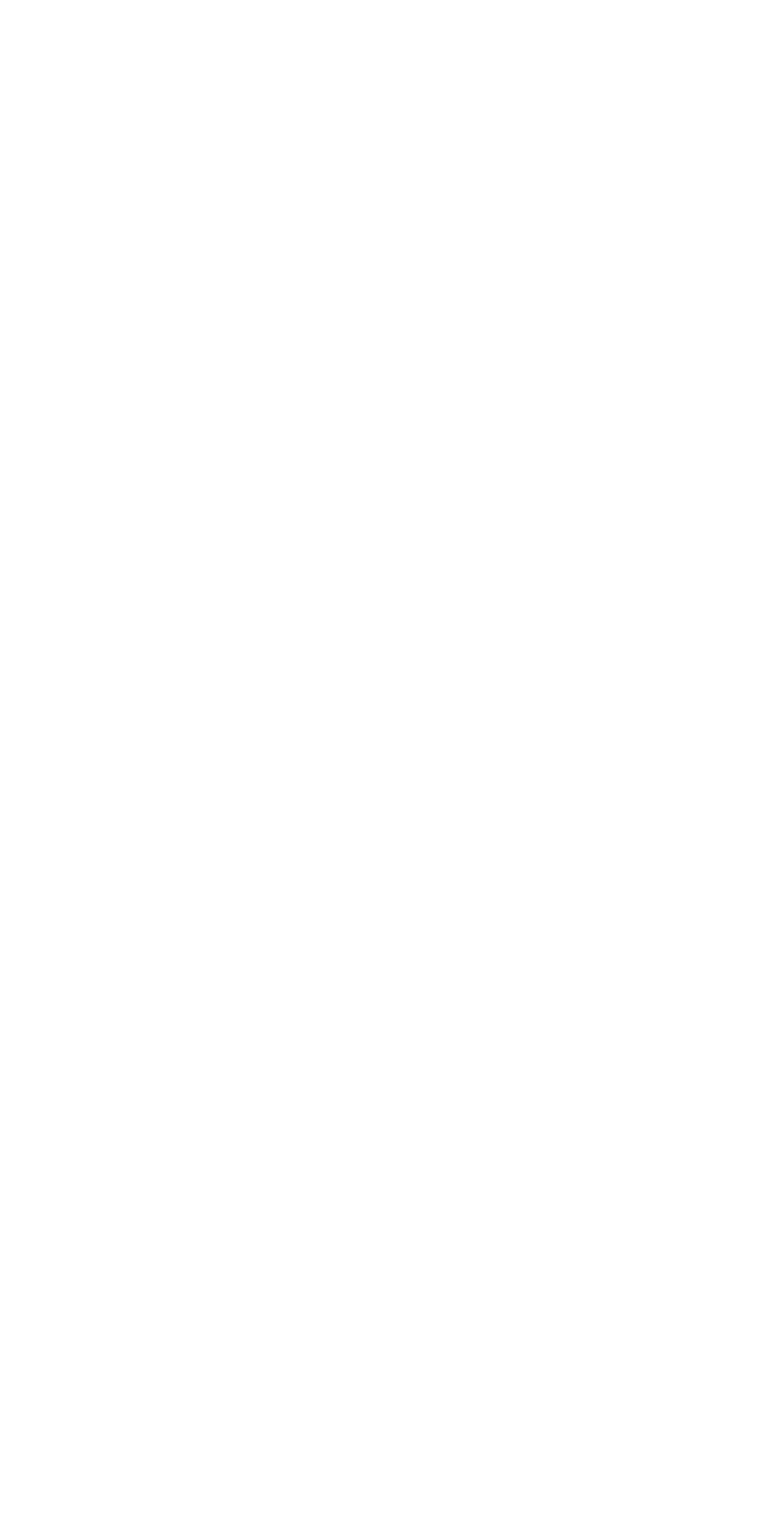
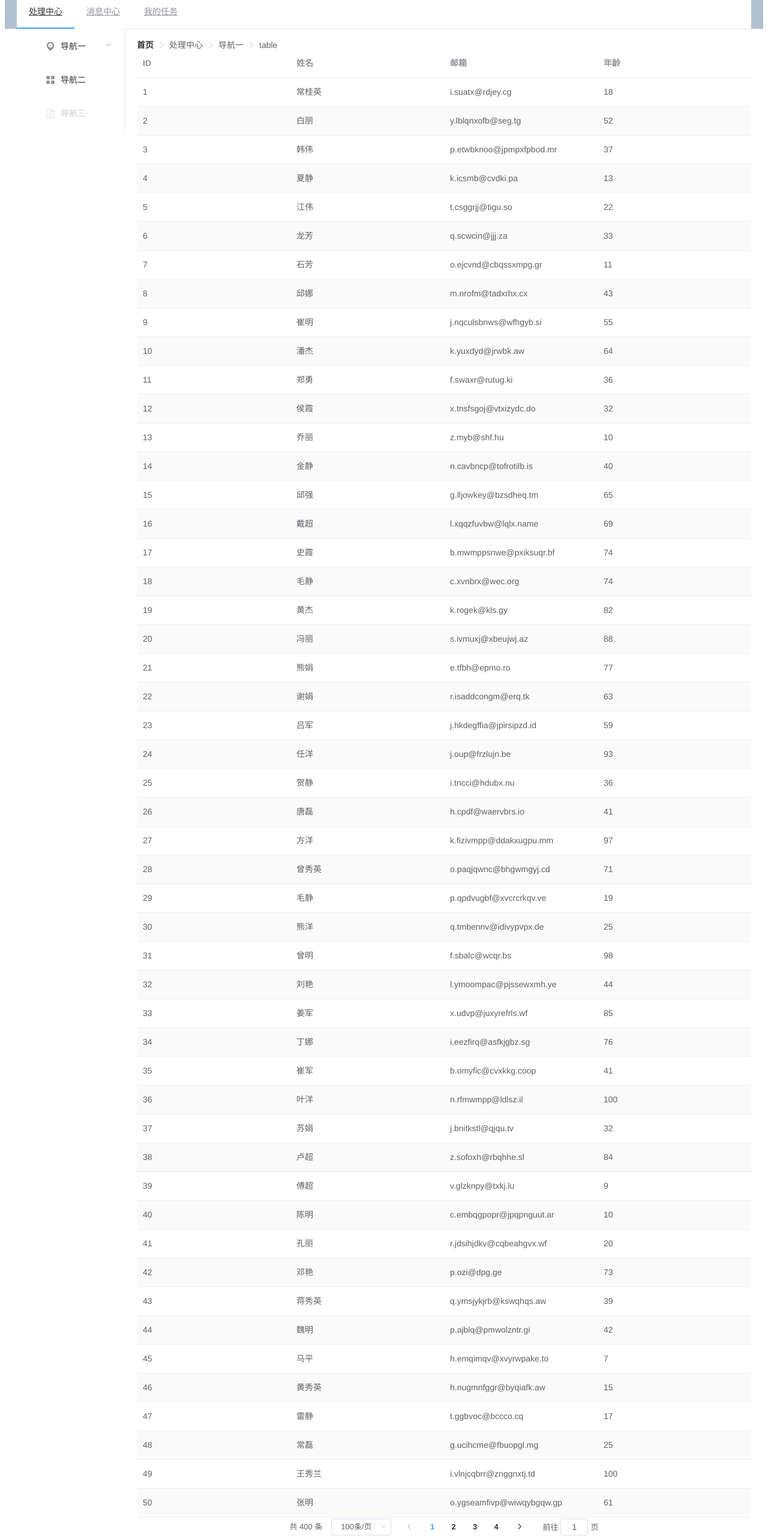
Before and after one commit to Weird-Normal/vue-backend, a Vue app: page /page1/table in a window 1280 px wide. Shown: the part 80-2646 px from the top of the page at 60% size. Before the commit the page ends 800 px from the top, so only its background shows below. Built offline with nearby package versions, Linux system fonts and the light colour scheme.

Commit message:
mock数据，表单显示等

```diff
--- a/package.json
+++ b/package.json
@@ -13,6 +13,7 @@
   "dependencies": {
     "axios": "^0.18.0",
     "element-ui": "^2.3.4",
+    "mockjs": "^1.0.1-beta3",
     "vue": "^2.5.2",
     "vue-router": "^3.0.1"
   },
--- a/src/components/page1/Aside1.vue
+++ b/src/components/page1/Aside1.vue
@@ -1,6 +1,6 @@
 <template>
   <div class="my-aside">
-    <el-menu default-active="1" class="el-menu-vertical-demo" @open="handleOpen" @close="handleClose">
+    <el-menu default-active="1" @open="handleOpen" @close="handleClose">
       <el-submenu index="1">
         <template slot="title">
           <i class="el-icon-location"></i>
@@ -8,7 +8,7 @@
         </template>
         <el-menu-item-group>
           <template slot="title">分组一</template>
-          <el-menu-item index="1-1">选项1</el-menu-item>
+          <el-menu-item index="1-1"><router-link to="/page1/table">表格</router-link></el-menu-item>
           <el-menu-item index="1-2">选项2</el-menu-item>
         </el-menu-item-group>
         <el-menu-item-group title="分组2">
--- /dev/null
+++ b/src/components/public/Menu.vue
@@ -0,0 +1,29 @@
+<template>
+  <el-row>
+    <el-menu :default-active="activeIndex" class="el-menu-demo" mode="horizontal" @select="handleSelect">
+      <el-menu-item index="1"><router-link to="/page1">处理中心</router-link></el-menu-item>
+      <el-menu-item index="2"><router-link to="/page2">消息中心</router-link></el-menu-item>
+      <el-menu-item index="3"><router-link to="/page3">我的任务</router-link></el-menu-item>
+    </el-menu>
+  </el-row>
+</template>
+
+<script>
+export default {
+  name: 'Menu',
+  data () {
+    return {
+      activeIndex: '1'
+    }
+  },
+  methods: {
+    handleSelect (key, keyPath) {
+      console.log(key, keyPath)
+    }
+  }
+}
+</script>
+
+<style scoped>
+
+</style>
--- a/src/main.js
+++ b/src/main.js
@@ -5,8 +5,12 @@ import ElementUI from 'element-ui'
 import 'element-ui/lib/theme-chalk/index.css'
 import App from './App'
 import router from './router'
+import './mock/mock'
+import Axios from 'axios'
 
 Vue.use(ElementUI)
+
+Vue.prototype.$axios = Axios
 
 Vue.config.productionTip = false
 
--- /dev/null
+++ b/src/mock/mock.js
@@ -0,0 +1,15 @@
+import Mock from 'mockjs'
+
+// 获取Random对象
+const Rondom = Mock.Random
+
+Mock.mock(/getUser/, {
+  'userInfo|50': [{
+    'id|+1': 1,
+    'username': () => Rondom.cname(),
+    'email': () => Rondom.email(),
+    'age|1-100': 18
+  }]
+})
+
+// console.log(JSON.stringify(data, null, 4))
--- a/src/page/Index.vue
+++ b/src/page/Index.vue
@@ -5,9 +5,15 @@
         <Header></Header>
       </el-header>
 
-      <el-row>
+      <el-header>
+        <Menu></Menu>
+      </el-header>
+
+      <router-view></router-view>
+
+      <!-- <el-row>
         <Main></Main>
-      </el-row>
+      </el-row> -->
 
       <Footer></Footer>
     </el-container>
@@ -16,8 +22,9 @@
 
 <script>
 import Header from '@/components/public/Header'
-import Main from '@/components/public/Main'
+// import Main from '@/components/public/Main'
 import Footer from '@/components/public/Footer'
+import Menu from '@/components/public/Menu'
 
 export default {
   name: 'Index',
@@ -28,7 +35,8 @@ export default {
   components: {
     Header,
     // Aside,
-    Main,
+    // Main,
+    Menu,
     Footer
   }
 }
--- a/src/page/Page1.vue
+++ b/src/page/Page1.vue
@@ -1,15 +1,12 @@
 <template>
   <div>
     <el-container>
-
-    <el-aside width="200px">
-      <Aside1></Aside1>
-    </el-aside>
-    <el-container>
+      <el-aside width="200px">
+        <Aside1></Aside1>
+      </el-aside>
       <el-main>
-        Page
+        <router-view></router-view>
       </el-main>
-    </el-container>
     </el-container>
   </div>
 </template>
--- /dev/null
+++ b/src/page/Page1/table.vue
@@ -0,0 +1,60 @@
+<template>
+  <div>
+    <el-breadcrumb separator-class="el-icon-arrow-right">
+      <el-breadcrumb-item :to="{ path: '/' }">首页</el-breadcrumb-item>
+      <el-breadcrumb-item>处理中心</el-breadcrumb-item>
+      <el-breadcrumb-item>导航一</el-breadcrumb-item>
+      <el-breadcrumb-item>table</el-breadcrumb-item>
+    </el-breadcrumb>
+
+    <el-table :data="userData" stripe style="width: 100%">
+      <el-table-column prop="id" label="ID">
+      </el-table-column>
+      <el-table-column prop="username" label="姓名">
+      </el-table-column>
+      <el-table-column prop="email" label="邮箱">
+      </el-table-column>
+      <el-table-column prop="age" label="年龄">
+      </el-table-column>
+    </el-table>
+
+    <div class="block">
+      <el-pagination
+        @size-change="handleSizeChange"
+        @current-change="handleCurrentChange"
+        :current-page="currentPage4"
+        :page-sizes="[100, 200, 300, 400]"
+        :page-size="100"
+        layout="total, sizes, prev, pager, next, jumper"
+        :total="400">
+      </el-pagination>
+  </div>
+  </div>
+</template>
+
+<script>
+export default {
+  name: 'Table',
+  data () {
+    return {
+      userData: []
+    }
+  },
+  created () {
+    this.setUserData()
+  },
+  methods: {
+    setUserData: function () {
+      this.$axios.get('/getUser').then(res => {
+        // console.log(res.data)
+        this.userData = res.data.userInfo
+        // console.log(this.userData)
+      })
+    }
+  }
+}
+</script>
+
+<style>
+
+</style>
--- a/src/router/index.js
+++ b/src/router/index.js
@@ -5,6 +5,7 @@ import Index from '@/page/Index'
 import Page1 from '@/page/Page1'
 import Page2 from '@/page/Page2'
 import Page3 from '@/page/Page3'
+import Table from '@/page/Page1/table'
 Vue.use(Router)
 
 export default new Router({
@@ -18,7 +19,14 @@ export default new Router({
         {
           path: '/page1',
           name: 'Page1',
-          component: Page1
+          component: Page1,
+          children: [
+            {
+              path: '/page1/table',
+              name: 'Table',
+              component: Table
+            }
+          ]
         },
         {
           path: '/page2',
```
Also changed, not shown: 1 other file (tests, documents, lock files or other folders).
